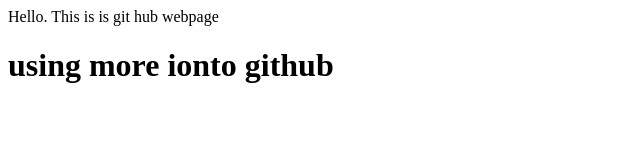
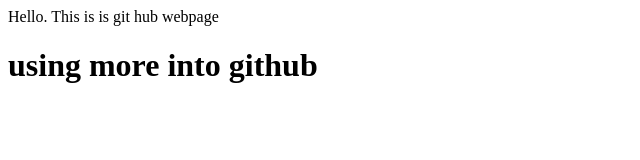
Before and after one commit to MR-2022/practise, a plain HTML site: page practise.html in a window 1280 px wide. Shown: the whole page, without its empty margins (0-640 px from the left). Drawn offline with Linux system fonts and the light colour scheme.

Commit message:
Update practise.html

```diff
--- a/practise.html
+++ b/practise.html
@@ -5,6 +5,6 @@
   </head>
   <body>
     Hello. This is is git hub webpage
-    <h1>using more ionto github</h1>
+    <h1>using more into github</h1>
   </body>
 </html>
```
